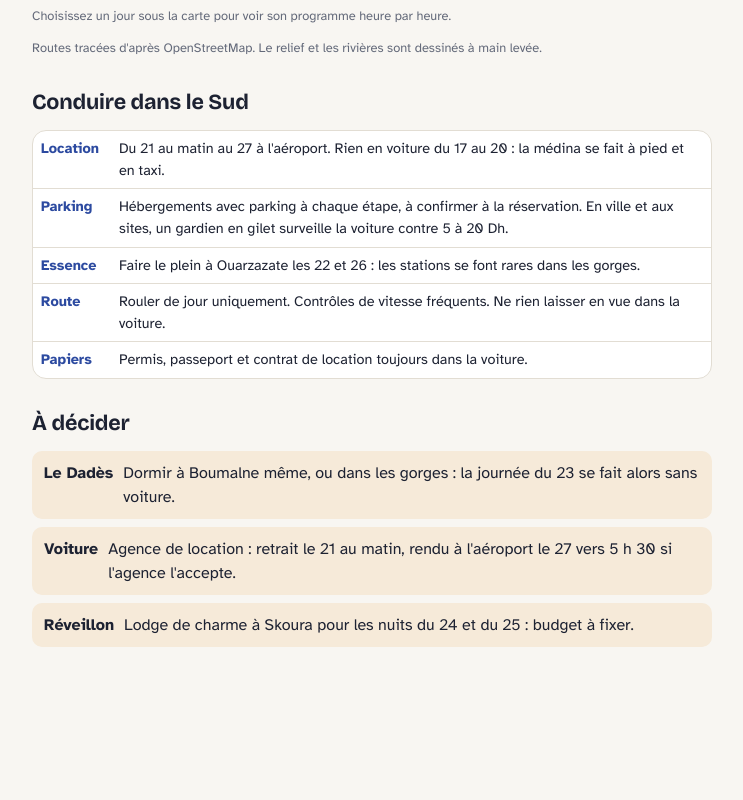
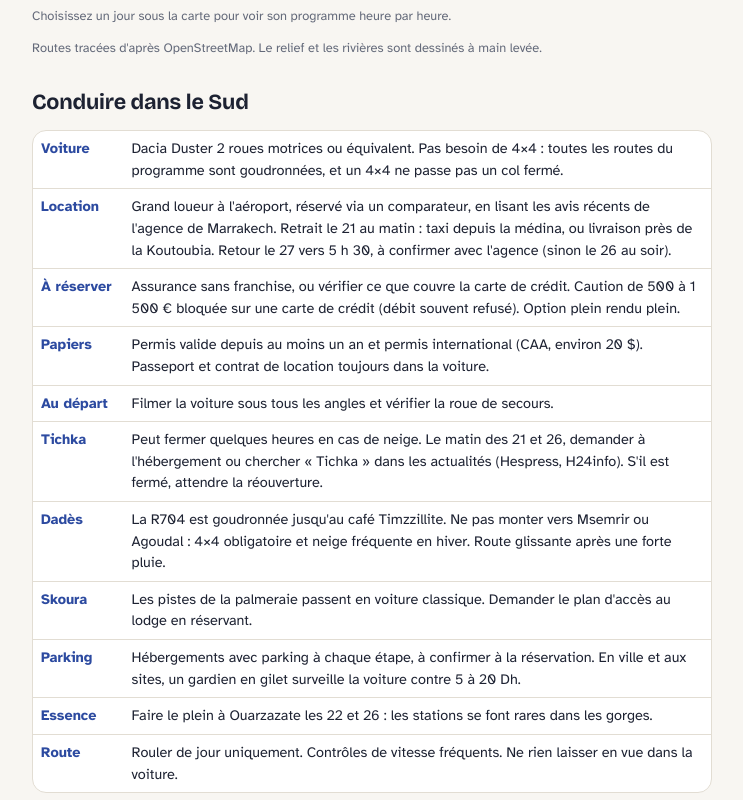
Before and after one commit to vuillermozy-cmd/maroc-2026-carnet, a plain HTML site: page index.html in a window 1280 px wide. Shown: the part 1760-2560 px from the top of the page, without its empty margins (268-1011 px from the left). Before the commit the page ends 2455 px from the top, so only its background shows below. Drawn offline with nearby package versions, Linux system fonts and the light colour scheme.

Commit message:
Conseils voiture et état des routes
Co-Authored-By: Claude Opus 5.5 <noreply@anthropic.com>

```diff
--- a/index.html
+++ b/index.html
@@ -220,11 +220,17 @@ details.note .saved { font-size: 0.75rem; color: var(--muted); margin-top: 4px;
   <section id="voiture" aria-labelledby="h-voiture">
     <h2 id="h-voiture">Conduire dans le Sud</h2>
     <div class="tbl"><table class="sched"><tbody>
-      <tr><td class="t">Location</td><td>Du 21 au matin au 27 à l'aéroport. Rien en voiture du 17 au 20 : la médina se fait à pied et en taxi.</td></tr>
+      <tr><td class="t">Voiture</td><td>Dacia Duster 2 roues motrices ou équivalent. Pas besoin de 4×4 : toutes les routes du programme sont goudronnées, et un 4×4 ne passe pas un col fermé.</td></tr>
+      <tr><td class="t">Location</td><td>Grand loueur à l'aéroport, réservé via un comparateur, en lisant les avis récents de l'agence de Marrakech. Retrait le 21 au matin : taxi depuis la médina, ou livraison près de la Koutoubia. Retour le 27 vers 5 h 30, à confirmer avec l'agence (sinon le 26 au soir).</td></tr>
+      <tr><td class="t">À réserver</td><td>Assurance sans franchise, ou vérifier ce que couvre la carte de crédit. Caution de 500 à 1 500 € bloquée sur une carte de crédit (débit souvent refusé). Option plein rendu plein.</td></tr>
+      <tr><td class="t">Papiers</td><td>Permis valide depuis au moins un an et permis international (CAA, environ 20 $). Passeport et contrat de location toujours dans la voiture.</td></tr>
+      <tr><td class="t">Au départ</td><td>Filmer la voiture sous tous les angles et vérifier la roue de secours.</td></tr>
+      <tr><td class="t">Tichka</td><td>Peut fermer quelques heures en cas de neige. Le matin des 21 et 26, demander à l'hébergement ou chercher « Tichka » dans les actualités (Hespress, H24info). S'il est fermé, attendre la réouverture.</td></tr>
+      <tr><td class="t">Dadès</td><td>La R704 est goudronnée jusqu'au café Timzzillite. Ne pas monter vers Msemrir ou Agoudal : 4×4 obligatoire et neige fréquente en hiver. Route glissante après une forte pluie.</td></tr>
+      <tr><td class="t">Skoura</td><td>Les pistes de la palmeraie passent en voiture classique. Demander le plan d'accès au lodge en réservant.</td></tr>
       <tr><td class="t">Parking</td><td>Hébergements avec parking à chaque étape, à confirmer à la réservation. En ville et aux sites, un gardien en gilet surveille la voiture contre 5 à 20 Dh.</td></tr>
       <tr><td class="t">Essence</td><td>Faire le plein à Ouarzazate les 22 et 26 : les stations se font rares dans les gorges.</td></tr>
       <tr><td class="t">Route</td><td>Rouler de jour uniquement. Contrôles de vitesse fréquents. Ne rien laisser en vue dans la voiture.</td></tr>
-      <tr><td class="t">Papiers</td><td>Permis, passeport et contrat de location toujours dans la voiture.</td></tr>
     </tbody></table></div>
   </section>
 
```
